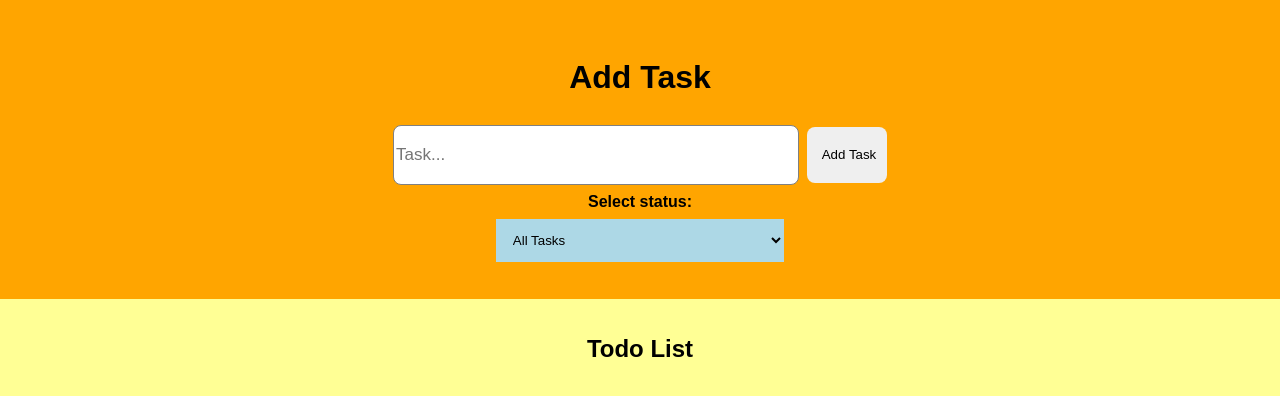
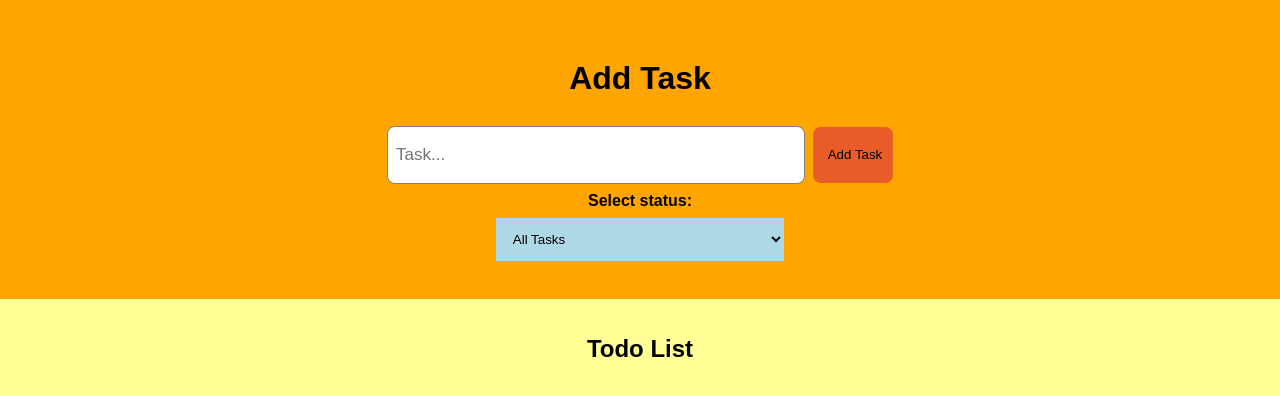
Before and after one commit to budwika/to-do-list, a React (Create React App) app: page / in a window 1280 px wide. Shown: the top 396 px of the page. Built offline with nearby package versions, Linux system fonts and the light colour scheme.

Commit message:
Update css file

```diff
--- a/src/App.css
+++ b/src/App.css
@@ -33,7 +33,7 @@ body{
 
 .header input{
   width: 25rem;
-  height: 3.5rem;
+  height: 2.5rem;
   border:none;
   border-bottom-left-radius: .5rem;
   border-bottom-right-radius: .5rem;
@@ -41,6 +41,7 @@ body{
   border-top-left-radius: .5rem;
   font-size: 17px;
   border:1px solid grey;
+  padding: 0.5rem;
 }
 
 .header button{
@@ -53,6 +54,7 @@ body{
   border-top-left-radius: .5rem;
   padding-left: 10px;
   cursor:pointer;
+  background-color: rgb(233, 91, 39);
 }
 
 .header label {
--- a/src/components/TodoTask.tsx
+++ b/src/components/TodoTask.tsx
@@ -1,6 +1,7 @@
 import React, {useState} from 'react'
 import { ITask } from '../interface/tasks'
 import '../App.css';
+
 
 interface Props{
     task: ITask;
```
